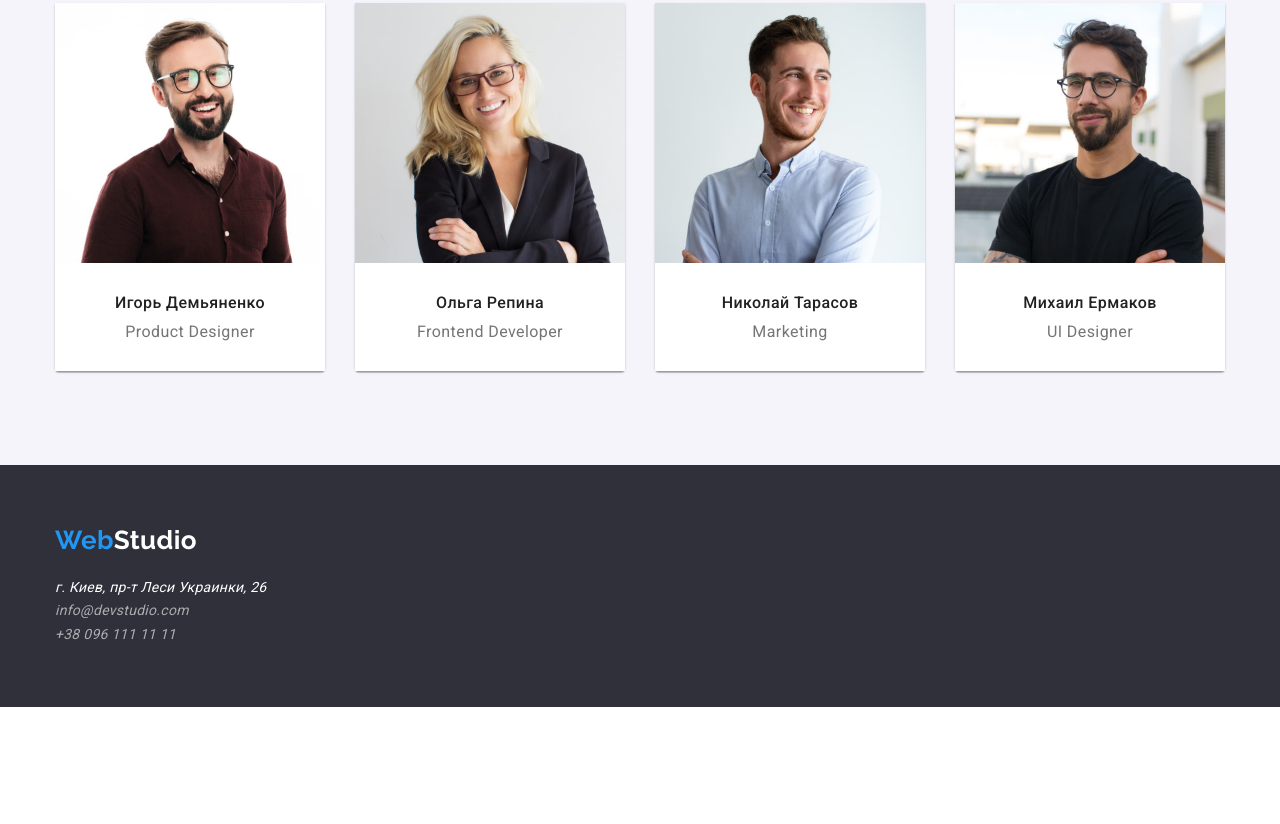
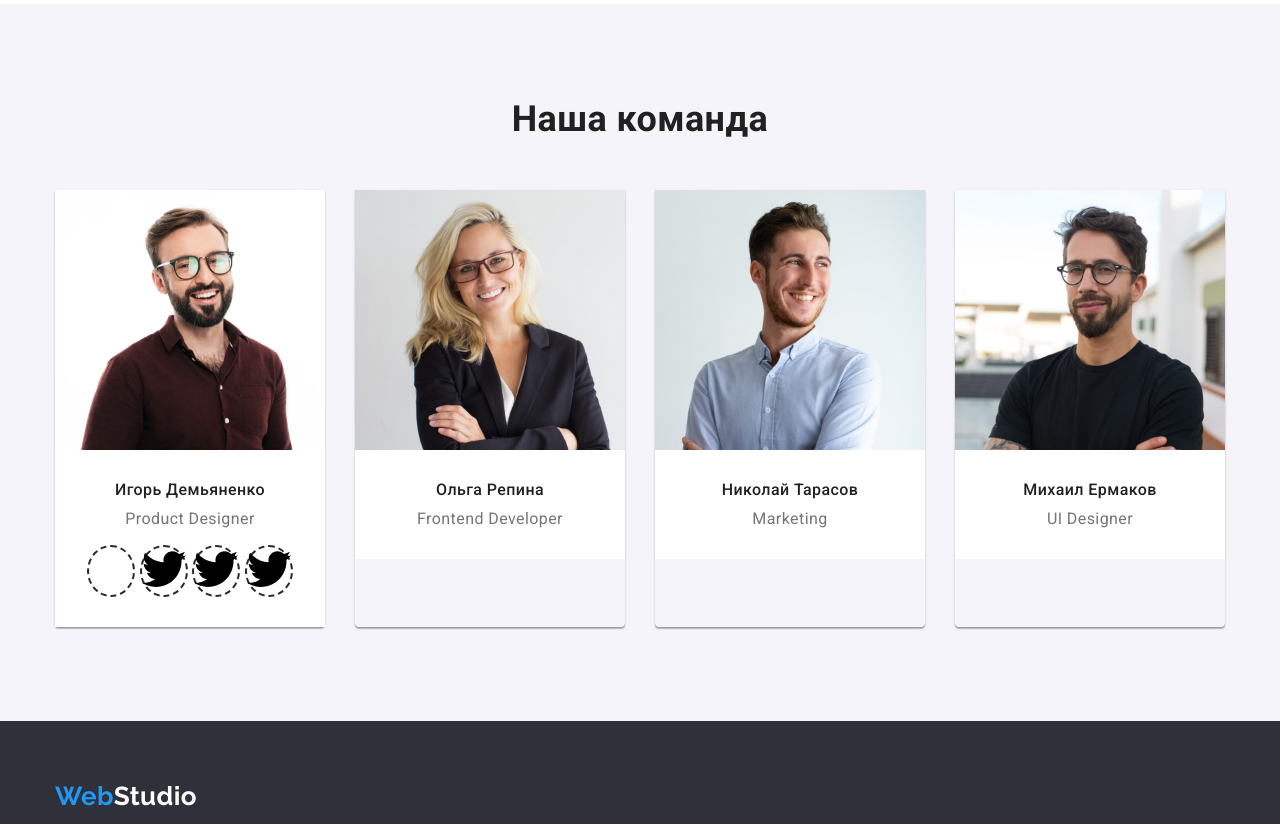
Before and after one commit to Daemon-L/goit-markup-hw-04, a plain HTML site: page index.html in a window 1280 px wide. Shown: the part 1630-2454 px from the top of the page. Before the commit the page ends 2337 px from the top, so only its background shows below. Drawn offline with nearby package versions, Linux system fonts and the light colour scheme.

Commit message:
Пытается добавить иконки

```diff
--- a/css/style.css
+++ b/css/style.css
@@ -238,6 +238,23 @@ p {
   margin-right: 0px;
 }
 
+.advantag-icon {
+
+  background-color: #F5F4FA;
+  width: 270px;
+  margin-bottom: 30px;
+
+  fill: #2a2a2a;
+
+}
+
+.advantag-icon-a {
+  /* display: block; */
+  width: 70px;
+  height: 70px;
+}
+
+
 /* =========== ENGAGE =========== */
 
 .engage-section {
@@ -273,6 +290,8 @@ p {
 
   padding-top: 30px;
   padding-bottom: 30px;
+  padding-left: 32px;
+  padding-right: 32px;
 }
 
 .team-name {
@@ -281,6 +300,10 @@ p {
   color: #212121;
 
   margin-bottom: 10px;
+}
+
+.team-position {
+  margin-bottom: 16px;
 }
 
 .team-list {
@@ -300,6 +323,19 @@ p {
 .team-item:last-of-type {
   margin-right: 0px;
 }
+
+.social-icons {
+  display: flex;
+  justify-content:space-between;
+}
+
+.social-icons-link {
+  display: block;
+
+  border: 2px dashed #2a2a2a;
+  border-radius: 50%;
+}
+
 
 /* =========== FOOTER =========== */
 
--- a/index.html
+++ b/index.html
@@ -36,9 +36,10 @@
             </nav>
 
             <ul class="list contacts-list">
-                <li class="contacts-item"><a class="links links-heder"
-                        href="mailto:info@devstudio.com">info@devstudio.com</a></li>
-                <li class="contacts-item"><a class="links links-heder" href="tel:+380961111111">+38 096 111 11 11</a>
+                <li class="contacts-item">
+                    <a class="links links-heder" href="mailto:info@devstudio.com">info@devstudio.com</a></li>
+                <li class="contacts-item">
+                    <a class="links links-heder" href="tel:+380961111111">+38 096 111 11 11</a>
                 </li>
             </ul>
         </div>
@@ -60,22 +61,39 @@
             <div class="container">
                 <h2 class="title-hidden">Наши преимущества</h2>
                 <ul class="list advantag-list">
+
                     <li class="advantag-item">
+
+                        <svg class="advantag-icon">
+                            <use class="advantag-icon-a" href="./images/decoration/sprite.svg#icon-antenna"></use>
+                        </svg>
                         <h3 class="advantag-title">Внимание к деталям</h3>
                         <p class="advantag-desc">Идейные соображения, а также начало повседневной работы по формированию
                             позиции.</p>
                     </li>
+
                     <li class="advantag-item">
+                        <svg class="advantag-icon">
+                            <use href:""></use>
+                        </svg>
                         <h3 class="advantag-title">Пунктуальность</h3>
                         <p class="advantag-desc">Задача организации, в особенности же рамки и место обучения кадров
                             влечет за собой.</p>
                     </li>
+
                     <li class="advantag-item">
+                        <svg class="advantag-icon">
+                            <use href:""></use>
+                        </svg>
                         <h3 class="advantag-title">Планирование</h3>
                         <p class="advantag-desc">Равным образом консультация с широким активом в значительной степени
                             обуславливает.</p>
                     </li>
+
                     <li class="advantag-item">
+                        <svg class="advantag-icon">
+                            <use href:""></use>
+                        </svg>
                         <h3 class="advantag-title">Современные технологии</h3>
                         <p class="advantag-desc">Значимость этих проблем настолько очевидна, что реализация плановых
                             заданий.</p>
@@ -111,7 +129,40 @@
                             width="270" height="260">
                         <div class="team-person">
                             <h3 class="team-name">Игорь Демьяненко</h3>
-                            <p class="team-position-" lang="en">Product Designer</p>
+                            <p class="team-position" lang="en">Product Designer</p>
+
+                            <ul class="list social-icons">
+                                <li>
+                                    <a href="#" class="social-icons-link">
+                                        <svg width="44" height="44">
+                                            <use href="./images/decoration/svg/instagram.svg"></use>
+                                        </svg>
+                                    </a>
+                                </li>
+
+                                <li>
+                                    <a href="#" class="social-icons-link">
+                                        <svg width="44" height="44">
+                                            <use href="./images/decoration/sprite.svg#icon-twitter"></use>
+                                        </svg>
+                                    </a>
+                                </li>
+                                <li>
+                                    <a href="#" class="social-icons-link">
+                                        <svg width="44" height="44">
+                                            <use href="./images/decoration/sprite.svg#icon-twitter"></use>
+                                        </svg>
+                                    </a>
+                                </li>
+                                <li>
+                                    <a href="#" class="social-icons-link">
+                                        <svg width="44" height="44">
+                                            <use href="./images/decoration/sprite.svg#icon-twitter"></use>
+                                        </svg>
+                                    </a>
+                                </li>
+                            </ul>
+
                         </div>
                     </li>
                     <li class="team-item">
```
Also changed, not shown: images/decoration/sprite.svg (added), images/decoration/svg/antenna.svg (renamed from images/decoration/antenna.svg), images/decoration/svg/astronaut.svg (renamed from images/decoration/astronaut.svg), images/decoration/svg/clock.svg (renamed from images/decoration/clock.svg), images/decoration/svg/diagram.svg (renamed from images/decoration/diagram.svg), images/decoration/svg/envelope.svg (added), images/decoration/svg/facebook.svg (added), images/decoration/svg/instagram.svg (added), images/decoration/svg/linkedin.svg (added), images/decoration/svg/smartphone.svg (added), images/decoration/svg/twitter.svg (added), images/decoration/symbol-defs.svg (added).
